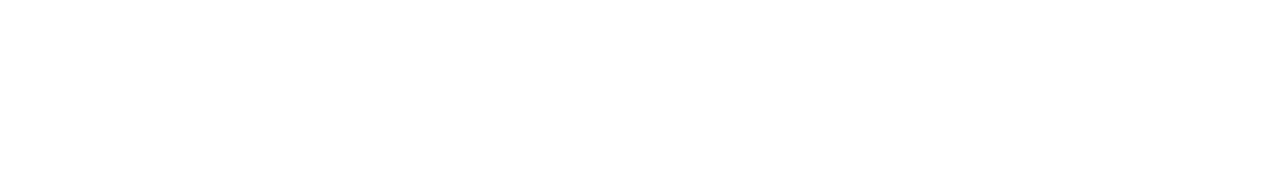
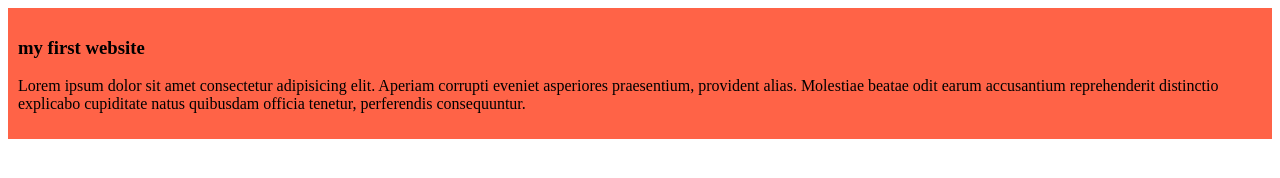
Before and after one commit to hafizsd/my-simple-website-a, a plain HTML site: page index.html in a window 1280 px wide. Drawn offline with Linux system fonts and the light colour scheme.

Commit message:
added the first blog

```diff
--- a/index.html
+++ b/index.html
@@ -4,8 +4,12 @@
     <meta charset="UTF-8">
     <meta name="viewport" content="width=device-width, initial-scale=1.0">
     <title>my simple website a</title>
+    <link rel="stylesheet" href="styles/blog.css">
 </head>
 <body>
-
+    <div>
+        <h3>my first website</h3>
+        <p>Lorem ipsum dolor sit amet consectetur adipisicing elit. Aperiam corrupti eveniet asperiores praesentium, provident alias. Molestiae beatae odit earum accusantium reprehenderit distinctio explicabo cupiditate natus quibusdam officia tenetur, perferendis consequuntur.</p>
+    </div>
 </body>
 </html>
--- /dev/null
+++ b/styles/blog.css
@@ -0,0 +1,4 @@
+div{
+    background-color: tomato;
+    padding: 10px;
+}
```
